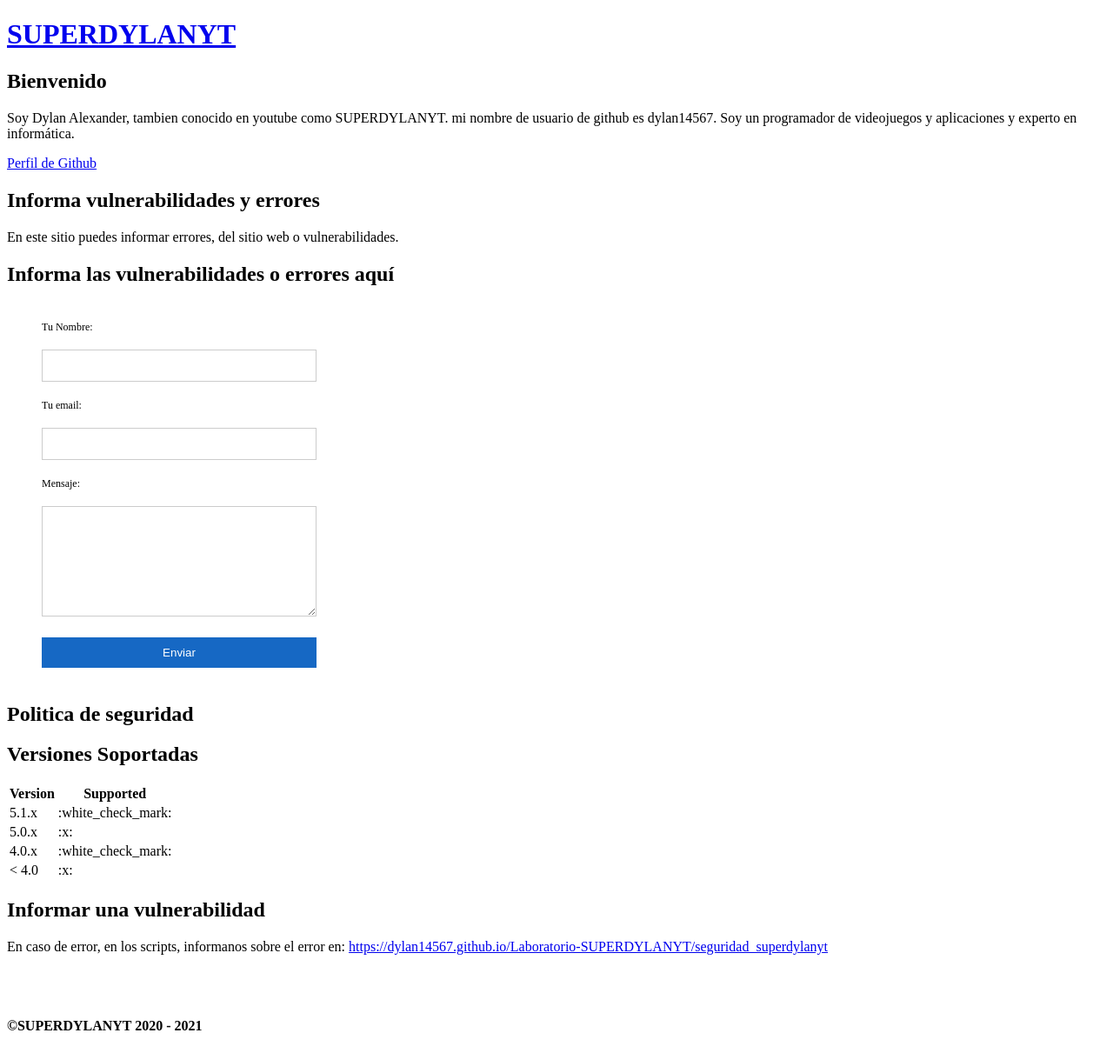
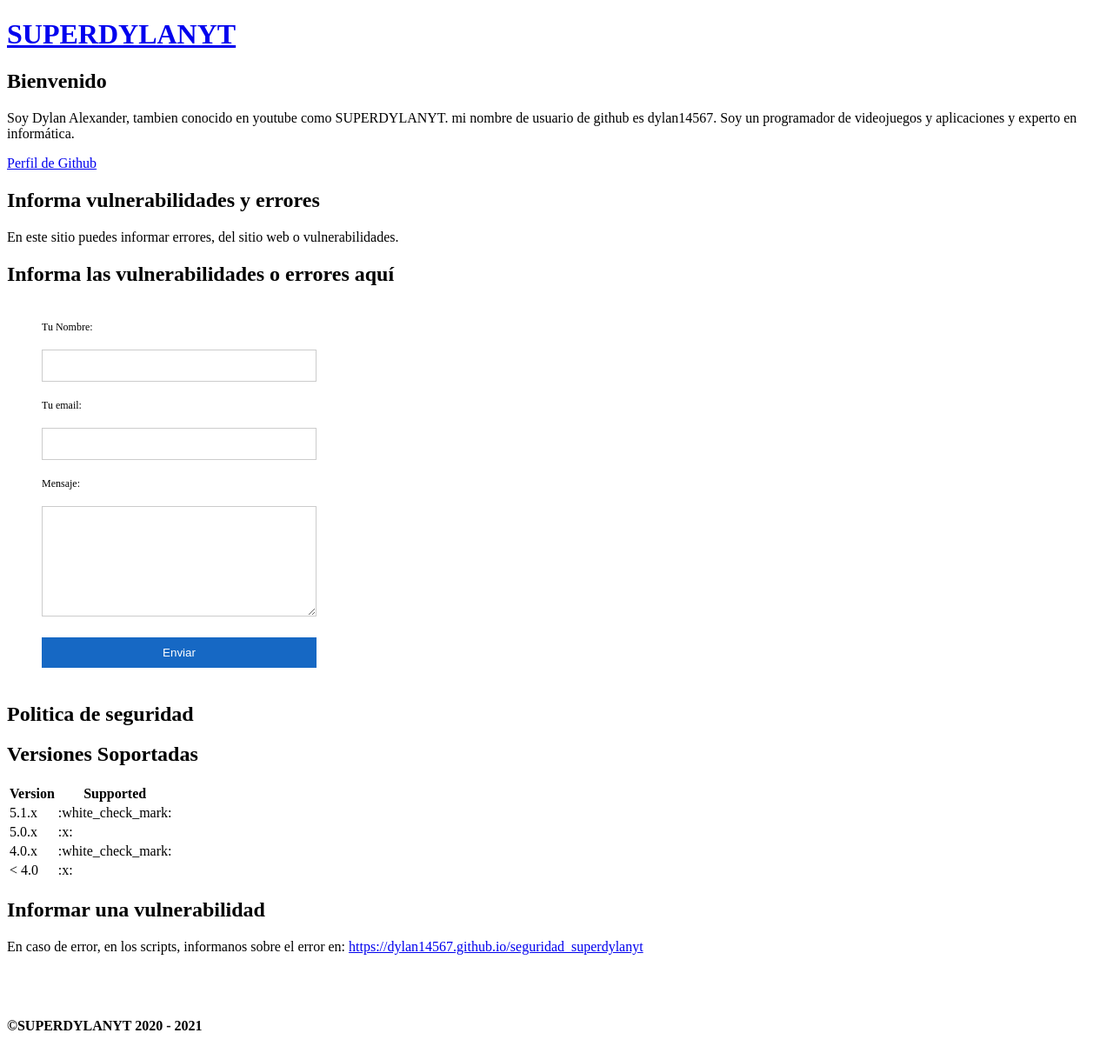
Before and after one commit to dylanmeca/dylanmeca.github.io, a Jekyll site: the page built from seguridad_superdylanyt.md, in a window 1280 px wide. Shown: the whole page at 87% size. Built offline with Jekyll 4.4.1, drawn with Linux system fonts in a browser that asks for light colours; a script that is not in the unit is left out; comment, search, counter and statistics services are not loaded; some of the changed lines change nothing that is shown.

Commit message:
Update seguridad_superdylanyt.md

```diff
--- a/seguridad_superdylanyt.md
+++ b/seguridad_superdylanyt.md
@@ -43,4 +43,4 @@
 
 ## Informar una vulnerabilidad
 
-En caso de error, en los scripts, informanos sobre el error en: <a href="https://dylan14567.github.io/Laboratorio-SUPERDYLANYT/seguridad_superdylanyt">https://dylan14567.github.io/Laboratorio-SUPERDYLANYT/seguridad_superdylanyt</a>
+En caso de error, en los scripts, informanos sobre el error en: <a href="https://dylan14567.github.io/seguridad_superdylanyt">https://dylan14567.github.io/seguridad_superdylanyt</a>
```
